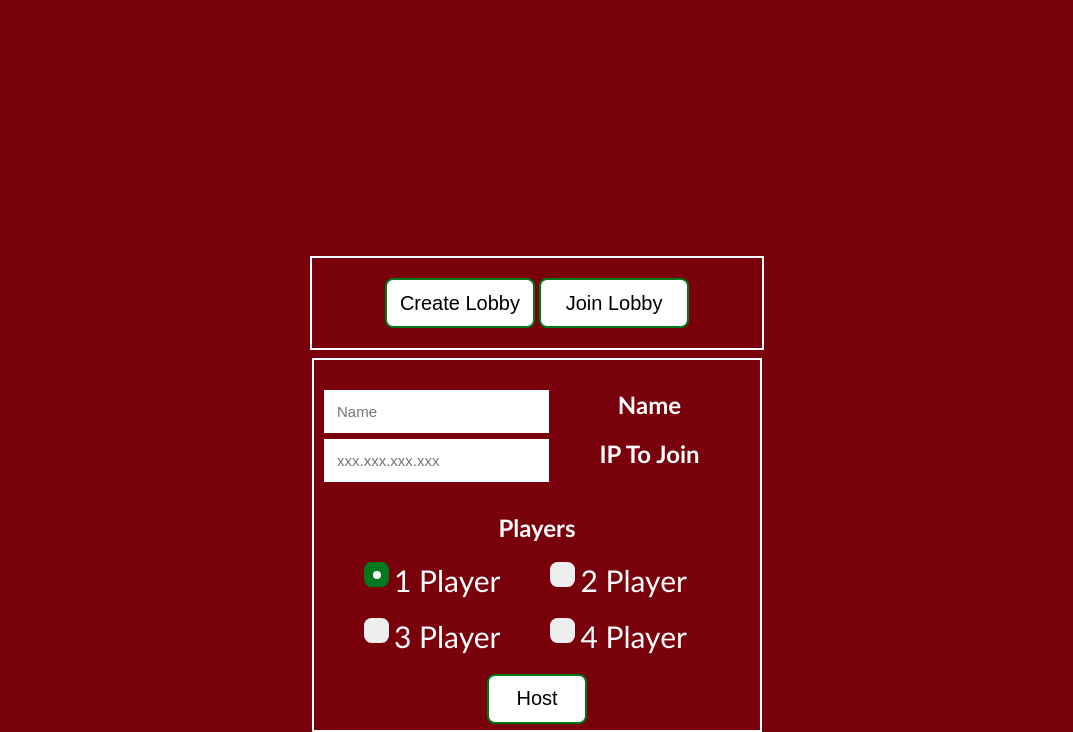
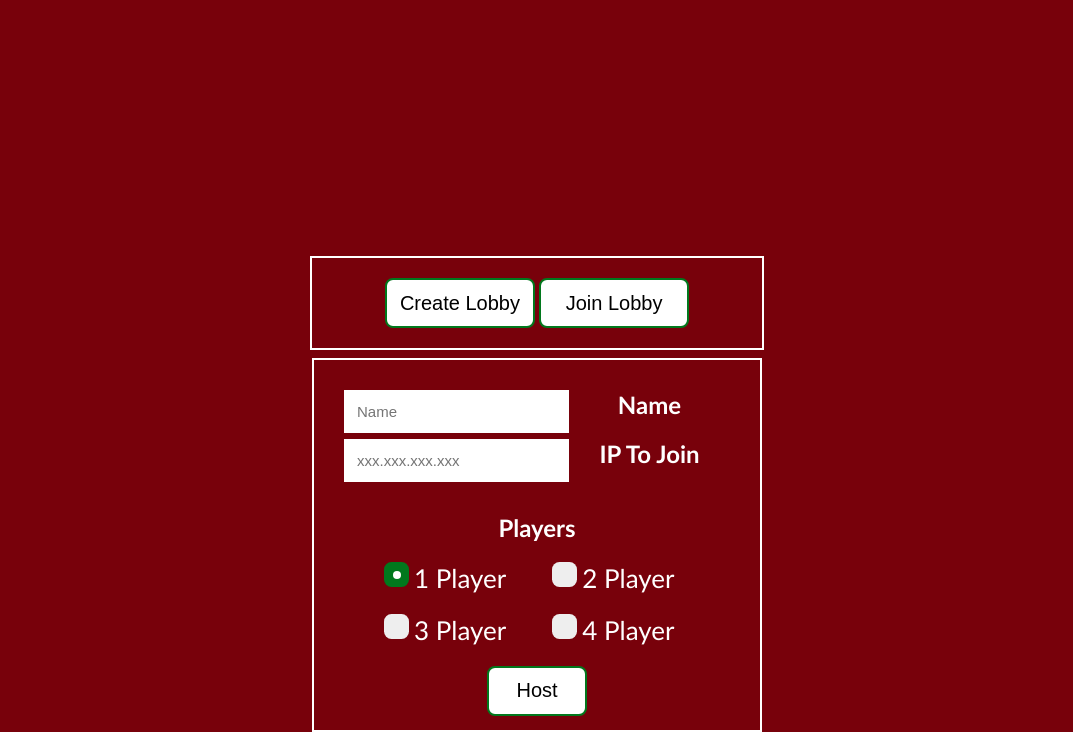
Before and after one commit to Vendettan/SOFT352-Assignment, a plain HTML site: page index.html in a window 1280 px wide. Both pictures are taken after a click on the button "Create Lobby". Shown: the part 97-829 px from the top of the page, without its empty margins (103-1176 px from the left). Drawn offline with nearby package versions, Linux system fonts and the light colour scheme.

Commit message:
Minor edits

```diff
--- a/blackjack.css
+++ b/blackjack.css
@@ -44,7 +44,7 @@ h1
   height: 350px;
   text-align: center;
   border: 2px solid;
-  padding: 10px;
+  padding: 10px 30px;
 }
 
 .join
@@ -96,7 +96,7 @@ label
   margin-bottom: 20px;
   padding-left: 30px;
   cursor: pointer;
-  font-size: 30px;
+  font-size: 26px;
 }
 #container input
 {
--- a/blackjack.js
+++ b/blackjack.js
@@ -65,6 +65,7 @@ function JoinIP()
     {
       PlayerSelect(playerCount);
     });
+    $("#buttonJoinIP").attr("disabled");
   }
   else
   {
```
